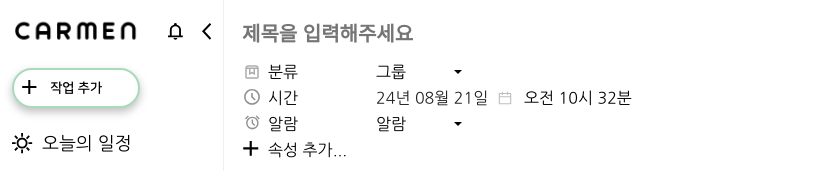
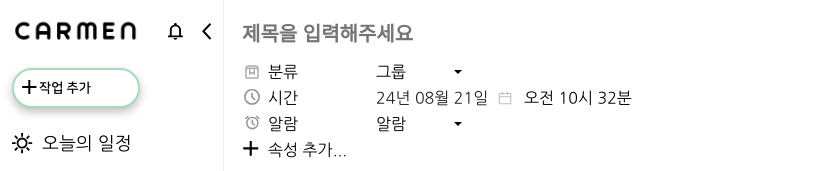
Before and after one commit to sangjin149/Carmen, a React (Create React App) app: page / in a window 1280 px wide. Shown: the top 171 px of the page, without its empty margins (0-822 px from the left). Built offline with nearby package versions, Linux system fonts and the light colour scheme.

Commit message:
Feature: 모달 portal 설정

```diff
--- a/public/index.html
+++ b/public/index.html
@@ -10,34 +10,12 @@
       content="Web site created using create-react-app"
     />
     <link rel="apple-touch-icon" href="%PUBLIC_URL%/logo192.png" />
-    <!--
-      manifest.json provides metadata used when your web app is installed on a
-      user's mobile device or desktop. See https://developers.google.com/web/fundamentals/web-app-manifest/
-    -->
     <link rel="manifest" href="%PUBLIC_URL%/manifest.json" />
-    <!--
-      Notice the use of %PUBLIC_URL% in the tags above.
-      It will be replaced with the URL of the `public` folder during the build.
-      Only files inside the `public` folder can be referenced from the HTML.
-
-      Unlike "/favicon.ico" or "favicon.ico", "%PUBLIC_URL%/favicon.ico" will
-      work correctly both with client-side routing and a non-root public URL.
-      Learn how to configure a non-root public URL by running `npm run build`.
-    -->
     <title>React App</title>
   </head>
   <body>
     <noscript>You need to enable JavaScript to run this app.</noscript>
+    <div id="modal"></div>
     <div id="root"></div>
-    <!--
-      This HTML file is a template.
-      If you open it directly in the browser, you will see an empty page.
-
-      You can add webfonts, meta tags, or analytics to this file.
-      The build step will place the bundled scripts into the <body> tag.
-
-      To begin the development, run `npm start` or `yarn start`.
-      To create a production bundle, use `npm run build` or `yarn build`.
-    -->
   </body>
 </html>
--- a/src/components/Sidebar/Sidebar.jsx
+++ b/src/components/Sidebar/Sidebar.jsx
@@ -1,24 +1,30 @@
 import { styled } from 'styled-components';
-import { Link } from 'react-router-dom';
+import { useRef } from 'react';
 import { SidebarAddSchedule } from '@icons';
 
-import { Button, Svg } from '@ui';
+import { Button, Svg, Modal } from '@ui';
 import { Header, SidebarMenu, GroupMenu } from '@components/Sidebar';
 
 export default function Sidebar() {
+  const modalRef = useRef();
+
+  function handleNewScheduleClick() {
+    modalRef.current.open();
+  }
+
   return (
     <Container>
       <Header />
       <nav>
-        <AddScheduleButton>
+        <AddScheduleButton onClick={handleNewScheduleClick}>
           <Svg src={SidebarAddSchedule} alt="add schedule icon" />
-          <AddScheduleLink to="/addschedule">
-            <strong>작업 추가</strong>
-          </AddScheduleLink>
+          <strong>작업 추가</strong>
         </AddScheduleButton>
         <SidebarMenu />
         <GroupMenu />
       </nav>
+      <Modal ref={modalRef}></Modal>
+      <div id="modal"></div>
     </Container>
   );
 }
@@ -50,9 +56,3 @@ const AddScheduleButton = styled(Button)`
 
   font-family: 'NanumSquareB';
 `;
-
-const AddScheduleLink = styled(Link)`
-  padding-left: 0.7rem;
-  text-decoration: none;
-  color: black;
-`;
--- a/src/ui/index.js
+++ b/src/ui/index.js
@@ -6,3 +6,4 @@ export { default as Progressbar } from './Progressbar';
 export { default as Svg } from './Svg';
 export { default as Icon } from './Icon';
 export { default as ClickAwayListener } from './ClickAwayListener';
+export { default as Modal } from './Modal';
```
Also changed, not shown: src/ui/Modal.jsx (+10 -3 lines).
